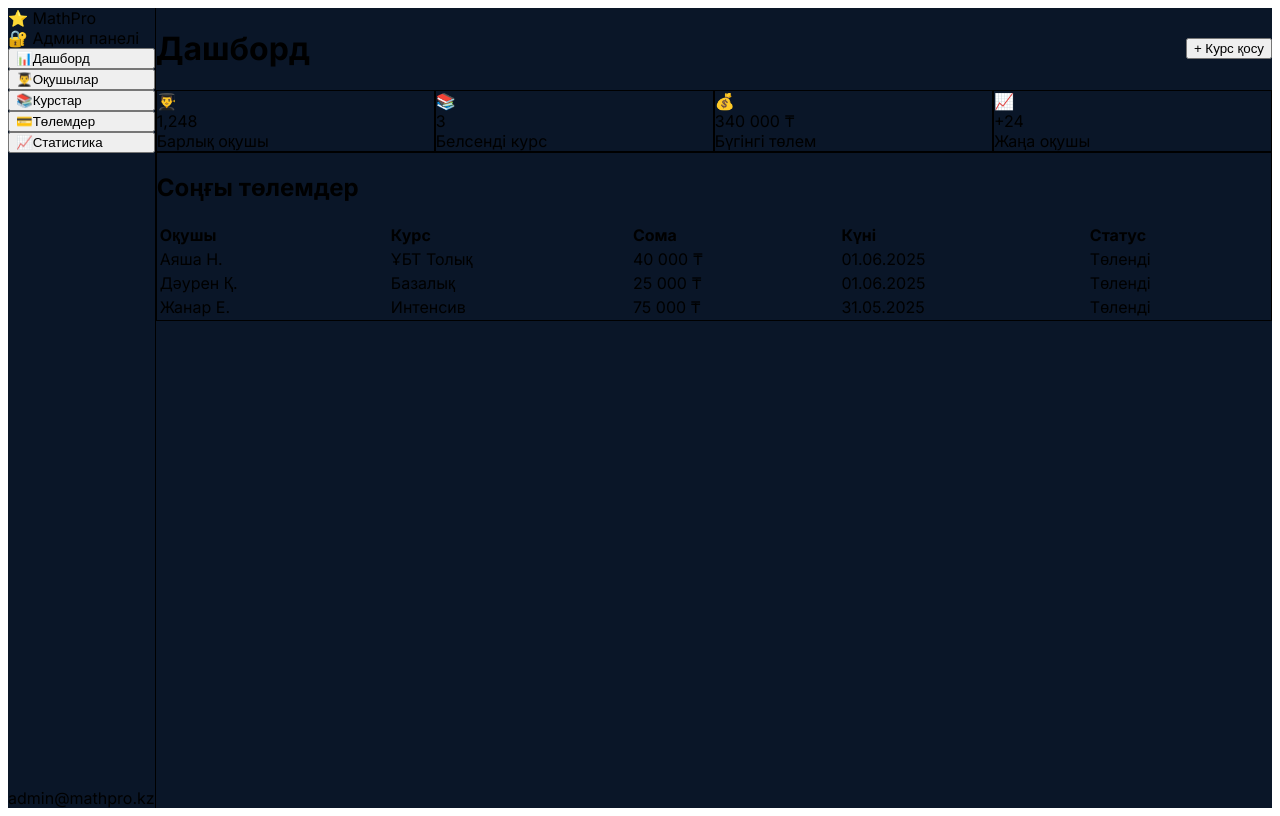
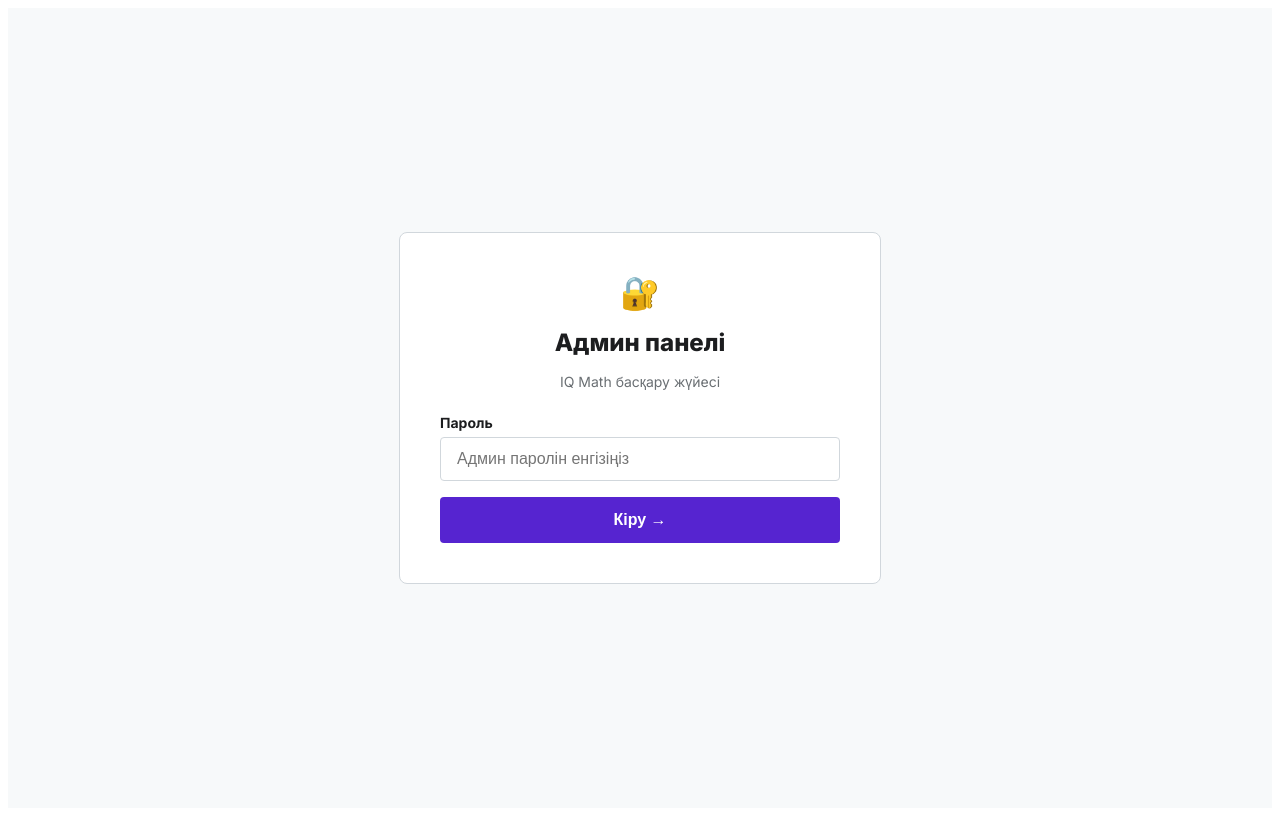
Before and after one commit to Zhasulan0803/mathpro-kz, a Next.js app: page /admin in a window 1280 px wide. Built offline with nearby package versions, Linux system fonts and the light colour scheme.

Commit message:
admin password protection

```diff
--- a/app/admin/page.tsx
+++ b/app/admin/page.tsx
@@ -1,102 +1,141 @@
-"use client";
-import { useState } from "react";
+"use client"
+import { useState } from "react"
+
+const ADMIN_PASSWORD = "iqmath2025"
 
 const stats = [
-  { label: "Барлық оқушы", value: "1,248", icon: "👨‍🎓", color: "text-blue-400" },
-  { label: "Белсенді курс", value: "3", icon: "📚", color: "text-yellow-400" },
-  { label: "Бүгінгі төлем", value: "340 000 ₸", icon: "💰", color: "text-green-400" },
-  { label: "Жаңа оқушы", value: "+24", icon: "📈", color: "text-purple-400" },
-];
+  { label: "Барлық оқушы", value: "1,248", icon: "👨‍🎓", color: "#5624d0" },
+  { label: "Белсенді курс", value: "3", icon: "📚", color: "#a435f0" },
+  { label: "Бүгінгі төлем", value: "340 000 ₸", icon: "💰", color: "#16a34a" },
+  { label: "Жаңа оқушы", value: "+24", icon: "📈", color: "#d97706" },
+]
 
 const users = [
   { name: "Аяша Нұрланова", email: "ayasha@mail.ru", course: "ҰБТ Толық", status: "Белсенді", date: "01.06.2025" },
   { name: "Дәурен Қалиев", email: "dauren@mail.ru", course: "Базалық", status: "Белсенді", date: "28.05.2025" },
   { name: "Жанар Ерланқызы", email: "zhanar@mail.ru", course: "Интенсив", status: "Белсенді", date: "25.05.2025" },
   { name: "Арман Бекұлы", email: "arman@mail.ru", course: "ҰБТ Толық", status: "Тоқтатылды", date: "20.05.2025" },
-  { name: "Сәуле Нұрқызы", email: "saule@mail.ru", course: "Базалық", status: "Белсенді", date: "15.05.2025" },
-];
+]
 
-const tabs = ["Дашборд", "Оқушылар", "Курстар", "Төлемдер", "Статистика"];
+const tabs = ["Дашборд", "Оқушылар", "Курстар", "Төлемдер"]
 
 export default function AdminPage() {
-  const [activeTab, setActiveTab] = useState("Дашборд");
+  const [password, setPassword] = useState("")
+  const [isAuth, setIsAuth] = useState(false)
+  const [error, setError] = useState("")
+  const [activeTab, setActiveTab] = useState("Дашборд")
+
+  function handleLogin() {
+    if (password === ADMIN_PASSWORD) {
+      setIsAuth(true)
+      setError("")
+    } else {
+      setError("Пароль қате!")
+    }
+  }
+
+  if (!isAuth) {
+    return (
+      <main style={{ minHeight: "100vh", background: "#f7f9fa", display: "flex", alignItems: "center", justifyContent: "center", fontFamily: "Inter, sans-serif" }}>
+        <div style={{ background: "white", border: "1px solid #d1d7dc", borderRadius: "8px", padding: "2.5rem", width: "100%", maxWidth: "400px" }}>
+          <div style={{ textAlign: "center", marginBottom: "1.5rem" }}>
+            <div style={{ fontSize: "2rem", marginBottom: "0.5rem" }}>🔐</div>
+            <h1 style={{ fontSize: "1.5rem", fontWeight: 800, color: "#1c1d1f" }}>Админ панелі</h1>
+            <p style={{ color: "#6a6f73", fontSize: "0.875rem" }}>IQ Math басқару жүйесі</p>
+          </div>
+
+          {error && (
+            <div style={{ background: "#fee2e2", border: "1px solid #fca5a5", borderRadius: "4px", padding: "0.75rem", color: "#dc2626", fontSize: "0.875rem", marginBottom: "1rem", textAlign: "center" }}>
+              {error}
+            </div>
+          )}
+
+          <div style={{ marginBottom: "1rem" }}>
+            <label style={{ fontSize: "0.875rem", fontWeight: 700, color: "#1c1d1f", display: "block", marginBottom: "0.375rem" }}>Пароль</label>
+            <input
+              type="password"
+              placeholder="Админ паролін енгізіңіз"
+              value={password}
+              onChange={(e) => setPassword(e.target.value)}
+              onKeyDown={(e) => e.key === "Enter" && handleLogin()}
+              style={{ width: "100%", padding: "0.75rem 1rem", border: "1px solid #d1d7dc", borderRadius: "4px", fontSize: "1rem", outline: "none", boxSizing: "border-box" }}
+            />
+          </div>
+          <button
+            onClick={handleLogin}
+            style={{ width: "100%", background: "#5624d0", color: "white", padding: "0.875rem", borderRadius: "4px", fontWeight: 700, border: "none", cursor: "pointer", fontSize: "1rem" }}
+          >
+            Кіру →
+          </button>
+        </div>
+      </main>
+    )
+  }
 
   return (
-    <main className="min-h-screen bg-[#0A1628] text-white flex">
+    <main style={{ minHeight: "100vh", background: "#f7f9fa", fontFamily: "Inter, sans-serif", display: "flex" }}>
 
       {/* SIDEBAR */}
-      <aside className="w-56 border-r border-white/10 p-5 flex flex-col gap-1 flex-shrink-0">
-        <div className="text-lg font-black mb-2">⭐ MathPro</div>
-        <div className="text-xs text-red-400 font-semibold mb-6 bg-red-500/10 px-2 py-1 rounded-lg">🔐 Админ панелі</div>
+      <aside style={{ width: "220px", background: "white", borderRight: "1px solid #d1d7dc", padding: "1.5rem 0", flexShrink: 0 }}>
+        <div style={{ padding: "0 1rem", marginBottom: "1.5rem" }}>
+          <div style={{ fontSize: "1.25rem", fontWeight: 700, color: "#5624d0" }}>IQ Math</div>
+          <div style={{ fontSize: "0.75rem", color: "#dc2626", fontWeight: 600, background: "#fee2e2", padding: "0.2rem 0.5rem", borderRadius: "4px", display: "inline-block", marginTop: "0.25rem" }}>Админ панелі</div>
+        </div>
         {tabs.map((tab) => (
-          <button
-            key={tab}
-            onClick={() => setActiveTab(tab)}
-            className={`flex items-center gap-3 px-3 py-2 rounded-lg cursor-pointer text-sm transition text-left ${activeTab === tab ? "bg-yellow-500/10 text-yellow-400" : "text-gray-400 hover:bg-white/5"}`}
-          >
+          <button key={tab} onClick={() => setActiveTab(tab)} style={{ display: "flex", alignItems: "center", gap: "0.75rem", padding: "0.75rem 1rem", width: "100%", textAlign: "left", background: activeTab === tab ? "#f7f9fa" : "transparent", borderLeft: activeTab === tab ? "3px solid #5624d0" : "3px solid transparent", color: activeTab === tab ? "#5624d0" : "#1c1d1f", fontWeight: activeTab === tab ? 700 : 400, fontSize: "0.875rem", border: "none", cursor: "pointer" }}>
             {tab === "Дашборд" && "📊"}
             {tab === "Оқушылар" && "👨‍🎓"}
             {tab === "Курстар" && "📚"}
             {tab === "Төлемдер" && "💳"}
-            {tab === "Статистика" && "📈"}
             {tab}
           </button>
         ))}
-        <div className="mt-auto text-xs text-gray-600 px-3">admin@mathpro.kz</div>
+        <button onClick={() => setIsAuth(false)} style={{ display: "flex", alignItems: "center", gap: "0.75rem", padding: "0.75rem 1rem", width: "100%", textAlign: "left", background: "transparent", color: "#dc2626", fontWeight: 500, fontSize: "0.875rem", border: "none", cursor: "pointer", marginTop: "1rem" }}>
+          🚪 Шығу
+        </button>
       </aside>
 
       {/* MAIN */}
-      <div className="flex-1 p-8 overflow-auto">
-
-        {/* HEADER */}
-        <div className="flex items-center justify-between mb-8">
-          <h1 className="text-2xl font-black">{activeTab}</h1>
-          <div className="flex gap-3">
-            <button className="bg-yellow-500 hover:bg-yellow-400 text-black px-4 py-2 rounded-lg text-sm font-bold transition">
-              + Курс қосу
-            </button>
-          </div>
+      <div style={{ flex: 1, padding: "2rem", overflow: "auto" }}>
+        <div style={{ display: "flex", alignItems: "center", justifyContent: "space-between", marginBottom: "1.5rem" }}>
+          <h1 style={{ fontSize: "1.5rem", fontWeight: 800, color: "#1c1d1f" }}>{activeTab}</h1>
         </div>
 
         {activeTab === "Дашборд" && (
           <>
-            {/* STATS */}
-            <div className="grid grid-cols-4 gap-4 mb-8">
+            <div style={{ display: "grid", gridTemplateColumns: "repeat(auto-fit, minmax(200px, 1fr))", gap: "1rem", marginBottom: "1.5rem" }}>
               {stats.map((s) => (
-                <div key={s.label} className="bg-white/5 border border-white/10 rounded-2xl p-5">
-                  <div className="text-2xl mb-2">{s.icon}</div>
-                  <div className={`text-3xl font-black ${s.color}`}>{s.value}</div>
-                  <div className="text-gray-400 text-sm mt-1">{s.label}</div>
+                <div key={s.label} style={{ background: "white", border: "1px solid #d1d7dc", borderRadius: "8px", padding: "1.25rem" }}>
+                  <div style={{ fontSize: "1.5rem", marginBottom: "0.5rem" }}>{s.icon}</div>
+                  <div style={{ fontSize: "1.75rem", fontWeight: 800, color: s.color }}>{s.value}</div>
+                  <div style={{ fontSize: "0.8rem", color: "#6a6f73" }}>{s.label}</div>
                 </div>
               ))}
             </div>
 
-            {/* RECENT PAYMENTS */}
-            <div className="bg-white/5 border border-white/10 rounded-2xl p-6 mb-6">
-              <h2 className="font-bold mb-4">Соңғы төлемдер</h2>
-              <table className="w-full text-sm">
+            <div style={{ background: "white", border: "1px solid #d1d7dc", borderRadius: "8px", padding: "1.5rem" }}>
+              <h2 style={{ fontSize: "1rem", fontWeight: 700, color: "#1c1d1f", marginBottom: "1rem" }}>Соңғы төлемдер</h2>
+              <table style={{ width: "100%", borderCollapse: "collapse", fontSize: "0.875rem" }}>
                 <thead>
-                  <tr className="text-gray-400 border-b border-white/10">
-                    <th className="text-left py-2">Оқушы</th>
-                    <th className="text-left py-2">Курс</th>
-                    <th className="text-left py-2">Сома</th>
-                    <th className="text-left py-2">Күні</th>
-                    <th className="text-left py-2">Статус</th>
+                  <tr style={{ borderBottom: "1px solid #d1d7dc" }}>
+                    <th style={{ textAlign: "left", padding: "0.625rem", color: "#6a6f73", fontWeight: 600 }}>Оқушы</th>
+                    <th style={{ textAlign: "left", padding: "0.625rem", color: "#6a6f73", fontWeight: 600 }}>Курс</th>
+                    <th style={{ textAlign: "left", padding: "0.625rem", color: "#6a6f73", fontWeight: 600 }}>Сома</th>
+                    <th style={{ textAlign: "left", padding: "0.625rem", color: "#6a6f73", fontWeight: 600 }}>Статус</th>
                   </tr>
                 </thead>
                 <tbody>
                   {[
-                    { name: "Аяша Н.", course: "ҰБТ Толық", amount: "40 000 ₸", date: "01.06.2025", status: "Төленді" },
-                    { name: "Дәурен Қ.", course: "Базалық", amount: "25 000 ₸", date: "01.06.2025", status: "Төленді" },
-                    { name: "Жанар Е.", course: "Интенсив", amount: "75 000 ₸", date: "31.05.2025", status: "Төленді" },
+                    { name: "Аяша Н.", course: "ҰБТ Толық", amount: "40 000 ₸", status: "Төленді" },
+                    { name: "Дәурен Қ.", course: "Базалық", amount: "25 000 ₸", status: "Төленді" },
+                    { name: "Жанар Е.", course: "Интенсив", amount: "75 000 ₸", status: "Төленді" },
                   ].map((p, i) => (
-                    <tr key={i} className="border-b border-white/5 hover:bg-white/3">
-                      <td className="py-3">{p.name}</td>
-                      <td className="py-3 text-gray-300">{p.course}</td>
-                      <td className="py-3 text-green-400 font-semibold">{p.amount}</td>
-                      <td className="py-3 text-gray-400">{p.date}</td>
-                      <td className="py-3">
-                        <span className="bg-green-500/20 text-green-400 text-xs px-2 py-1 rounded-full">{p.status}</span>
+                    <tr key={i} style={{ borderBottom: "1px solid #f7f9fa" }}>
+                      <td style={{ padding: "0.75rem 0.625rem", color: "#1c1d1f" }}>{p.name}</td>
+                      <td style={{ padding: "0.75rem 0.625rem", color: "#6a6f73" }}>{p.course}</td>
+                      <td style={{ padding: "0.75rem 0.625rem", color: "#16a34a", fontWeight: 700 }}>{p.amount}</td>
+                      <td style={{ padding: "0.75rem 0.625rem" }}>
+                        <span style={{ background: "#dcfce7", color: "#166534", fontSize: "0.75rem", fontWeight: 600, padding: "0.2rem 0.6rem", borderRadius: "4px" }}>{p.status}</span>
                       </td>
                     </tr>
                   ))}
@@ -107,42 +146,30 @@ export default function AdminPage() {
         )}
 
         {activeTab === "Оқушылар" && (
-          <div className="bg-white/5 border border-white/10 rounded-2xl p-6">
-            <div className="flex gap-3 mb-4">
-              <input
-                type="text"
-                placeholder="🔍 Оқушы іздеу..."
-                className="bg-white/10 border border-white/20 text-white placeholder-gray-400 px-4 py-2 rounded-xl outline-none focus:border-yellow-500 transition text-sm flex-1"
-              />
-              <button className="bg-yellow-500 text-black px-4 py-2 rounded-xl text-sm font-bold">Сүзгі</button>
+          <div style={{ background: "white", border: "1px solid #d1d7dc", borderRadius: "8px", padding: "1.5rem" }}>
+            <div style={{ marginBottom: "1rem" }}>
+              <input type="text" placeholder="🔍 Оқушы іздеу..." style={{ padding: "0.625rem 1rem", border: "1px solid #d1d7dc", borderRadius: "4px", fontSize: "0.875rem", outline: "none", width: "100%", boxSizing: "border-box" }} />
             </div>
-            <table className="w-full text-sm">
+            <table style={{ width: "100%", borderCollapse: "collapse", fontSize: "0.875rem" }}>
               <thead>
-                <tr className="text-gray-400 border-b border-white/10">
-                  <th className="text-left py-2">Аты-жөні</th>
-                  <th className="text-left py-2">Email</th>
-                  <th className="text-left py-2">Курс</th>
-                  <th className="text-left py-2">Күні</th>
-                  <th className="text-left py-2">Статус</th>
-                  <th className="text-left py-2">Әрекет</th>
+                <tr style={{ borderBottom: "1px solid #d1d7dc" }}>
+                  <th style={{ textAlign: "left", padding: "0.625rem", color: "#6a6f73", fontWeight: 600 }}>Аты-жөні</th>
+                  <th style={{ textAlign: "left", padding: "0.625rem", color: "#6a6f73", fontWeight: 600 }}>Email</th>
+                  <th style={{ textAlign: "left", padding: "0.625rem", color: "#6a6f73", fontWeight: 600 }}>Курс</th>
+                  <th style={{ textAlign: "left", padding: "0.625rem", color: "#6a6f73", fontWeight: 600 }}>Статус</th>
+                  <th style={{ textAlign: "left", padding: "0.625rem", color: "#6a6f73", fontWeight: 600 }}>Күні</th>
                 </tr>
               </thead>
               <tbody>
                 {users.map((u, i) => (
-                  <tr key={i} className="border-b border-white/5 hover:bg-white/3">
-                    <td className="py-3 font-semibold">{u.name}</td>
-                    <td className="py-3 text-gray-400">{u.email}</td>
-                    <td className="py-3 text-blue-300">{u.course}</td>
-                    <td className="py-3 text-gray-400">{u.date}</td>
-                    <td className="py-3">
-                      <span className={`text-xs px-2 py-1 rounded-full ${u.status === "Белсенді" ? "bg-green-500/20 text-green-400" : "bg-red-500/20 text-red-400"}`}>
-                        {u.status}
-                      </span>
+                  <tr key={i} style={{ borderBottom: "1px solid #f7f9fa" }}>
+                    <td style={{ padding: "0.75rem 0.625rem", fontWeight: 600, color: "#1c1d1f" }}>{u.name}</td>
+                    <td style={{ padding: "0.75rem 0.625rem", color: "#6a6f73" }}>{u.email}</td>
+                    <td style={{ padding: "0.75rem 0.625rem", color: "#5624d0" }}>{u.course}</td>
+                    <td style={{ padding: "0.75rem 0.625rem" }}>
+                      <span style={{ background: u.status === "Белсенді" ? "#dcfce7" : "#fee2e2", color: u.status === "Белсенді" ? "#166534" : "#dc2626", fontSize: "0.75rem", fontWeight: 600, padding: "0.2rem 0.6rem", borderRadius: "4px" }}>{u.status}</span>
                     </td>
-                    <td className="py-3">
-                      <button className="text-yellow-400 text-xs hover:underline mr-3">Өңдеу</button>
-                      <button className="text-red-400 text-xs hover:underline">Өшіру</button>
-                    </td>
+                    <td style={{ padding: "0.75rem 0.625rem", color: "#6a6f73" }}>{u.date}</td>
                   </tr>
                 ))}
               </tbody>
@@ -151,36 +178,30 @@ export default function AdminPage() {
         )}
 
         {activeTab === "Курстар" && (
-          <div className="grid grid-cols-3 gap-4">
+          <div style={{ display: "grid", gridTemplateColumns: "repeat(auto-fit, minmax(250px, 1fr))", gap: "1rem" }}>
             {[
-              { title: "Математика негіздері", students: 342, price: "25 000 ₸", status: "Белсенді" },
-              { title: "ҰБТ Толық дайындық", students: 687, price: "40 000 ₸", status: "Белсенді" },
-              { title: "ҰБТ Экспресс", students: 219, price: "75 000 ₸", status: "Белсенді" },
+              { title: "Математика негіздері", students: 342, price: "25 000 ₸" },
+              { title: "ҰБТ Толық дайындық", students: 687, price: "40 000 ₸" },
+              { title: "ҰБТ Экспресс", students: 219, price: "75 000 ₸" },
             ].map((c, i) => (
-              <div key={i} className="bg-white/5 border border-white/10 rounded-2xl p-6">
-                <div className="text-4xl mb-3">📚</div>
-                <h3 className="font-bold mb-1">{c.title}</h3>
-                <div className="text-gray-400 text-sm mb-3">{c.students} оқушы</div>
-                <div className="text-yellow-400 font-black text-xl mb-4">{c.price}</div>
-                <div className="flex gap-2">
-                  <button className="flex-1 bg-blue-600 hover:bg-blue-500 py-2 rounded-lg text-xs font-semibold transition">Өңдеу</button>
-                  <button className="flex-1 bg-white/10 hover:bg-white/20 py-2 rounded-lg text-xs font-semibold transition">Көру</button>
-                </div>
+              <div key={i} style={{ background: "white", border: "1px solid #d1d7dc", borderRadius: "8px", padding: "1.5rem" }}>
+                <div style={{ fontSize: "2rem", marginBottom: "0.75rem" }}>📚</div>
+                <h3 style={{ fontWeight: 700, color: "#1c1d1f", marginBottom: "0.375rem" }}>{c.title}</h3>
+                <div style={{ color: "#6a6f73", fontSize: "0.875rem", marginBottom: "0.75rem" }}>{c.students} оқушы</div>
+                <div style={{ fontSize: "1.25rem", fontWeight: 800, color: "#5624d0", marginBottom: "1rem" }}>{c.price}</div>
+                <button style={{ background: "#5624d0", color: "white", padding: "0.5rem 1rem", borderRadius: "4px", fontSize: "0.875rem", fontWeight: 600, border: "none", cursor: "pointer", width: "100%" }}>Өңдеу</button>
               </div>
             ))}
           </div>
         )}
 
-        {(activeTab === "Төлемдер" || activeTab === "Статистика") && (
-          <div className="flex items-center justify-center h-64 text-gray-500">
-            <div className="text-center">
-              <div className="text-5xl mb-4">🚧</div>
-              <div className="text-lg font-semibold">Жақында қосылады</div>
-            </div>
+        {activeTab === "Төлемдер" && (
+          <div style={{ background: "white", border: "1px solid #d1d7dc", borderRadius: "8px", padding: "3rem", textAlign: "center" }}>
+            <div style={{ fontSize: "3rem", marginBottom: "1rem" }}>🚧</div>
+            <div style={{ fontSize: "1.1rem", fontWeight: 600, color: "#6a6f73" }}>Жақында қосылады</div>
           </div>
         )}
-
       </div>
     </main>
-  );
+  )
 }
```
